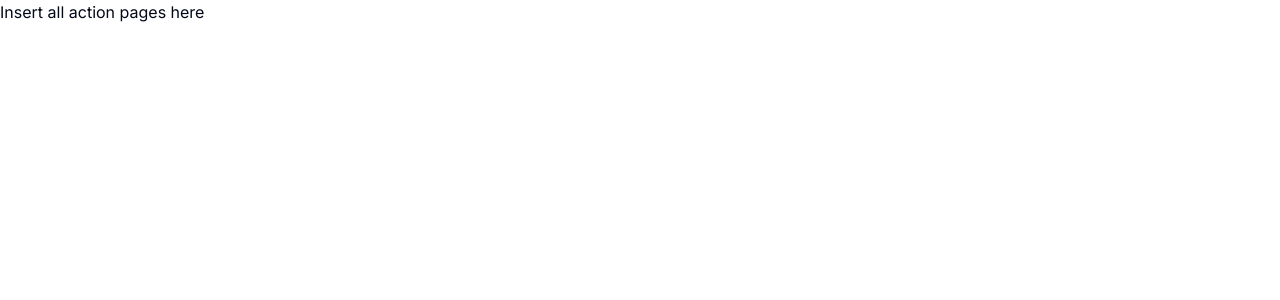
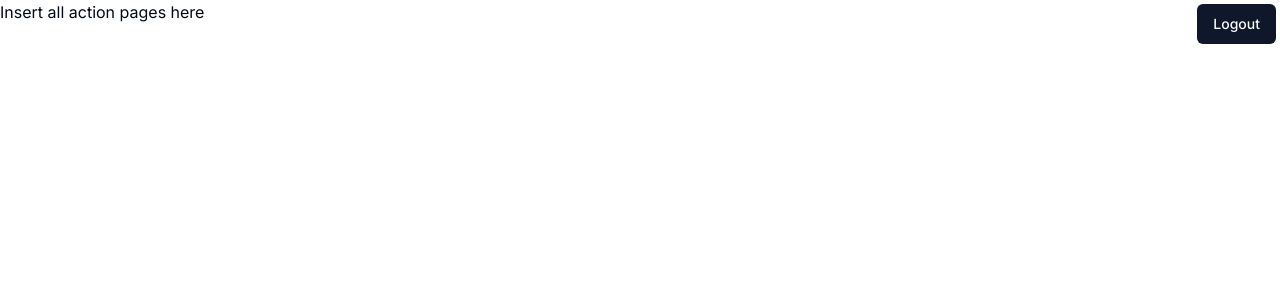
Before and after one commit to Chrissydrx/cs596-final-project, a Next.js app: page /action in a window 1280 px wide. Shown: the top 300 px of the page. Built offline with nearby package versions, Linux system fonts and the light colour scheme.

Commit message:
feature: logout button

```diff
--- a/app/action/page.js
+++ b/app/action/page.js
@@ -1,5 +1,12 @@
+import LogoutButton from "@/components/logout-button";
+
 function Page() {
-  return <p>Insert all action pages here</p>;
+  return (
+    <>
+      <LogoutButton className="fixed top-1 right-1" />
+      <p>Insert all action pages here</p>
+    </>
+  );
 }
 
 export default Page;
--- /dev/null
+++ b/components/logout-button.jsx
@@ -0,0 +1,23 @@
+"use client";
+
+import { Button } from "@/components/ui/button";
+import deleteSession from "@/lib/actions/delete-session";
+
+function LogoutButton({ className }) {
+  const deleteActiveSession = async () => {
+    await deleteSession();
+    redirectToAction();
+  };
+
+  const redirectToAction = () => {
+    window.location.href = "/";
+  };
+
+  return (
+    <Button className={className} onClick={deleteActiveSession}>
+      Logout
+    </Button>
+  );
+}
+
+export default LogoutButton;
--- /dev/null
+++ b/lib/actions/delete-session.js
@@ -0,0 +1,9 @@
+"use server";
+
+import { cookies } from "next/headers";
+
+async function deleteSession(data) {
+  cookies().delete("address");
+}
+
+export default deleteSession;
```
